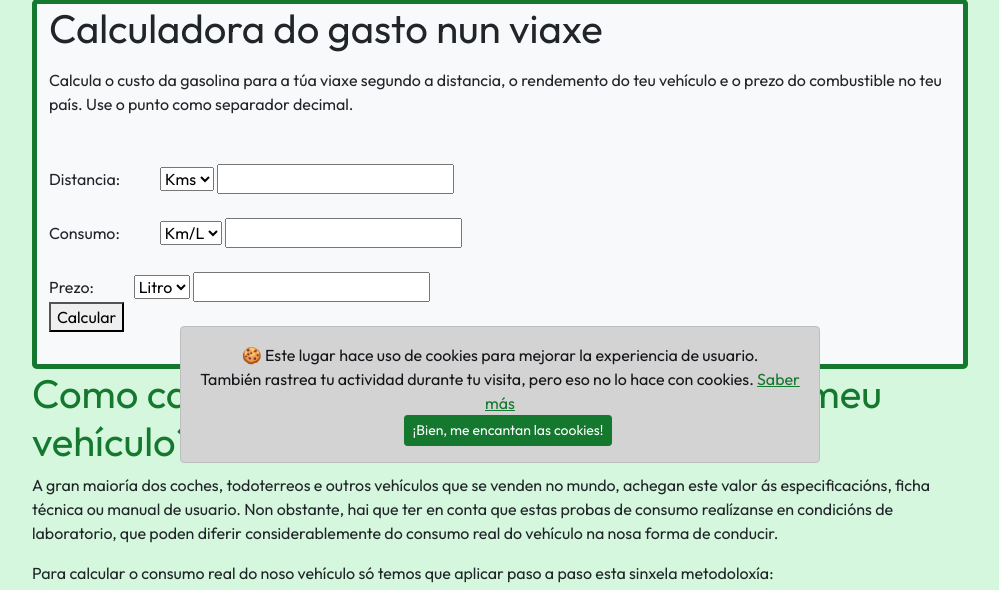
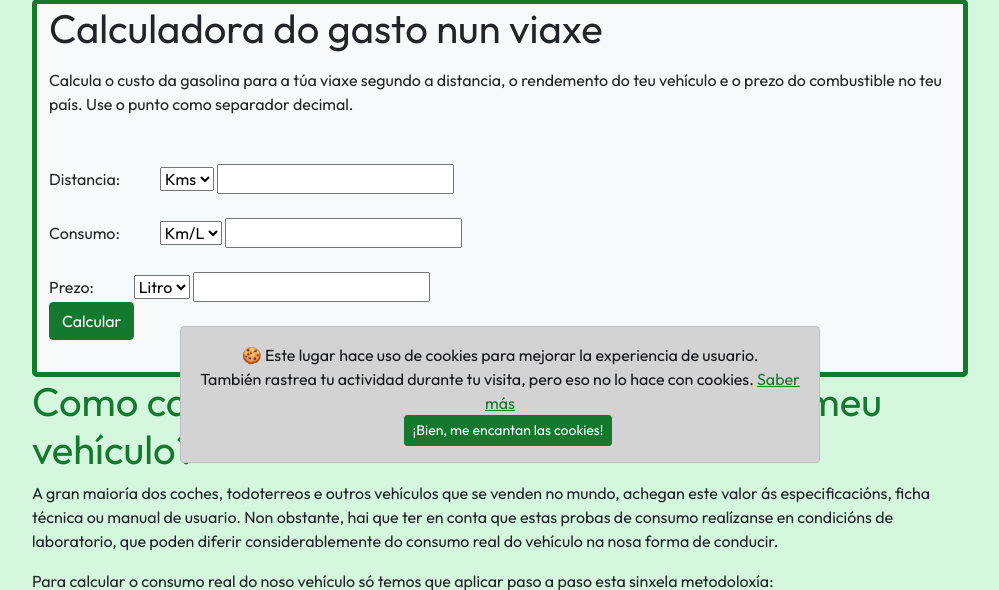
Before and after one commit to dwcs-ucha/grupo02-21, a PHP site: page /utiles/Pelayo/calculadora.php in a window 1280 px wide. Shown: the part 321-911 px from the top of the page, without its empty margins (140-1139 px from the left). Run offline with PHP 8.4, Linux system fonts and the light colour scheme.

Commit message:
Cambios clase boton calcular

```diff
--- a/utiles/Pelayo/calculadora.php
+++ b/utiles/Pelayo/calculadora.php
@@ -91,7 +91,7 @@ Data de modificación: 10/12/2021
                                     <option value="Litro">Litro</option></select>
                                 <input type="text" name="precio1" value="<?php echo $precio2 ?>">
 
-				<p><button type="submit" name='enviar'>Calcular</button></p>
+				<p><button type="submit" class="btn btn-primary" name='enviar'>Calcular</button></p>
 			</fieldset>
                             <?php
                             if(( isset($_POST['enviar']))&&($validaciones==true)) {
```
